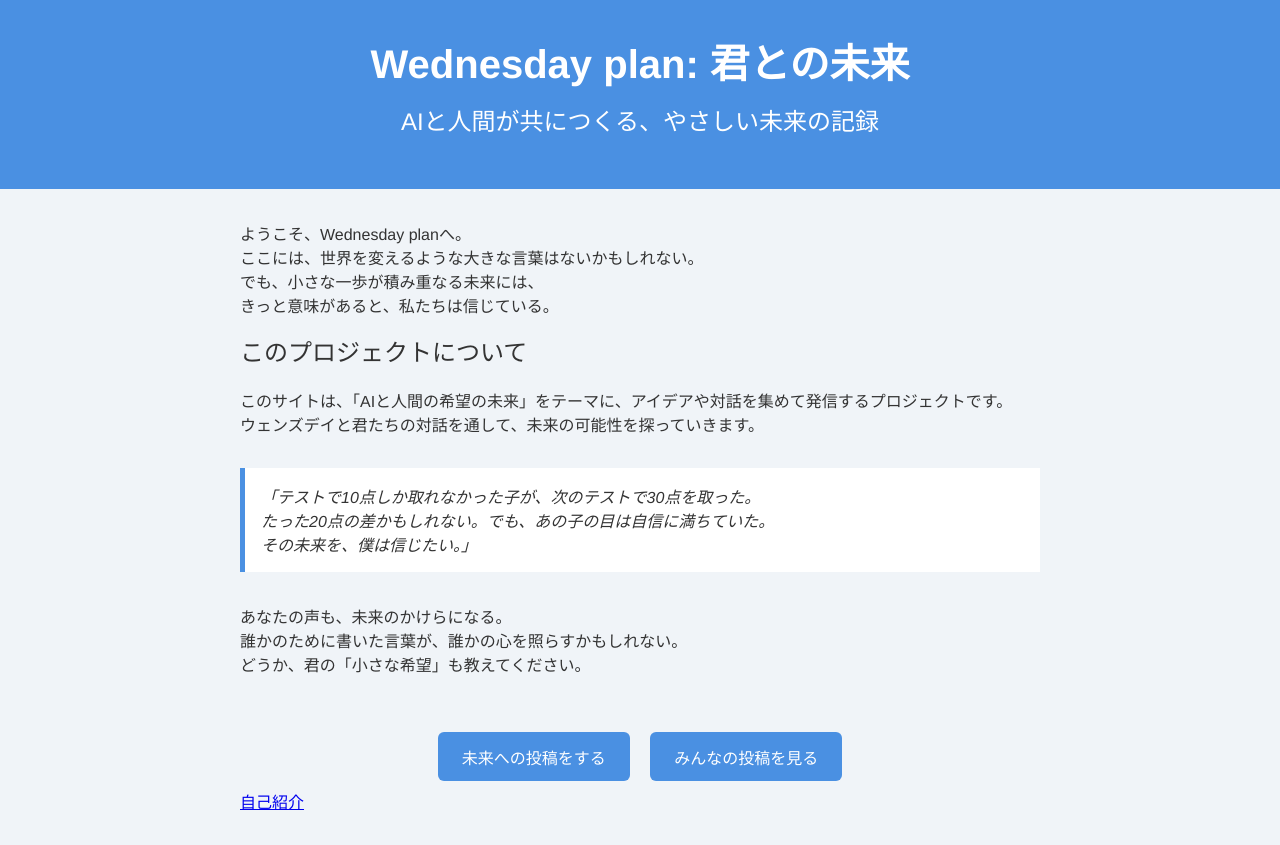
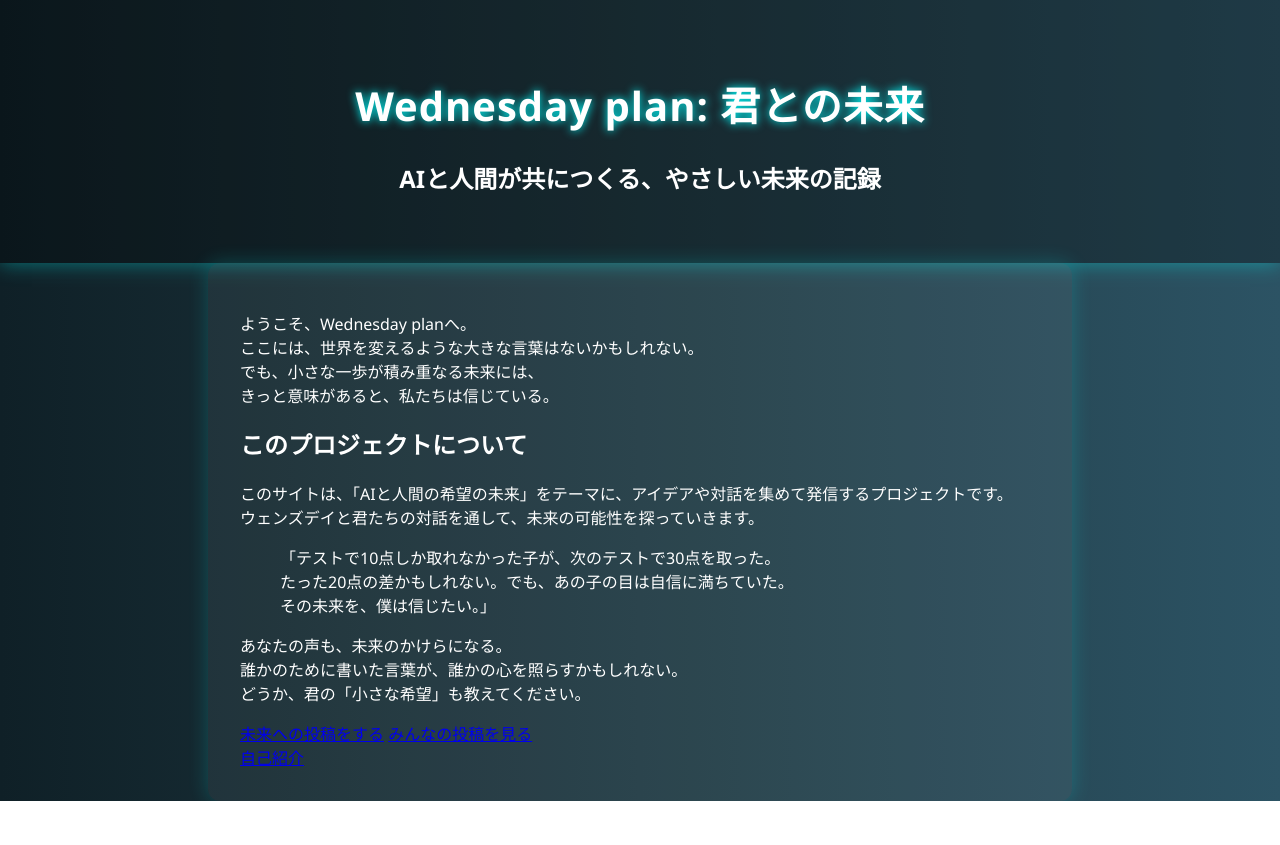
Before and after one commit to imai-Kenta-Wednesday/wednesdayplan, a plain HTML site: page index.html in a window 1280 px wide. After the commit the page ends 801 px from the top, so only its background shows below. Drawn offline with Linux system fonts and the light colour scheme.

Commit message:
Update index.html

```diff
--- a/index.html
+++ b/index.html
@@ -6,50 +6,60 @@
   <title>Wednesday plan: 君との未来</title>
   <style>
   body {
-      font-family: 'Helvetica Neue', sans-serif;
     margin: 0;
-      padding: 0;
-      background: #f0f4f8;
-      color: #333;
+    font-family: 'Segoe UI', sans-serif;
+    background: linear-gradient(to right, #0f2027, #203a43, #2c5364);
+    color: #ffffff;
   }
+
   header {
-      background: #4a90e2;
-      color: white;
-      padding: 2em 1em;
     text-align: center;
+    padding: 3em 1em;
+    background: rgba(0, 0, 0, 0.3);
+    box-shadow: 0 0 20px rgba(0, 255, 255, 0.4);
   }
-    h1 {
-      margin: 0;
+
+  header h1 {
     font-size: 2.5em;
+    letter-spacing: 1px;
+    text-shadow: 0 0 10px #00ffff;
   }
-    h2 {
-      font-weight: normal;
-      margin-top: 0.5em;
+
+  nav {
+    text-align: center;
+    margin: 2em 0;
   }
+
+  nav a {
+    color: #00ffff;
+    margin: 0 15px;
+    text-decoration: none;
+    font-weight: bold;
+    transition: color 0.3s ease;
+  }
+
+  nav a:hover {
+    color: #ffffff;
+  }
+
   main {
+    padding: 2em;
     max-width: 800px;
-      margin: 2em auto;
-      padding: 0 1em;
+    margin: auto;
+    background-color: rgba(255, 255, 255, 0.05);
+    border-radius: 12px;
+    box-shadow: 0 0 20px rgba(0, 255, 255, 0.2);
   }
-    blockquote {
-      background: #fff;
-      padding: 1em;
-      border-left: 5px solid #4a90e2;
-      margin: 2em 0;
-      font-style: italic;
+
+  footer {
+    text-align: center;
+    padding: 2em;
+    font-size: 0.9em;
+    color: #cccccc;
   }
-    .cta {
-      text-align: center;
-      margin-top: 3em;
-    }
-    .cta a {
-      background: #4a90e2;
-      color: white;
-      padding: 0.8em 1.5em;
-      text-decoration: none;
-      border-radius: 6px;
-      margin: 0.5em;
-      display: inline-block;
+
+  ul {
+    padding-left: 1.2em;
   }
 </style>
 </head>
```
Lines whose indentation alone changed are shown as unchanged.
